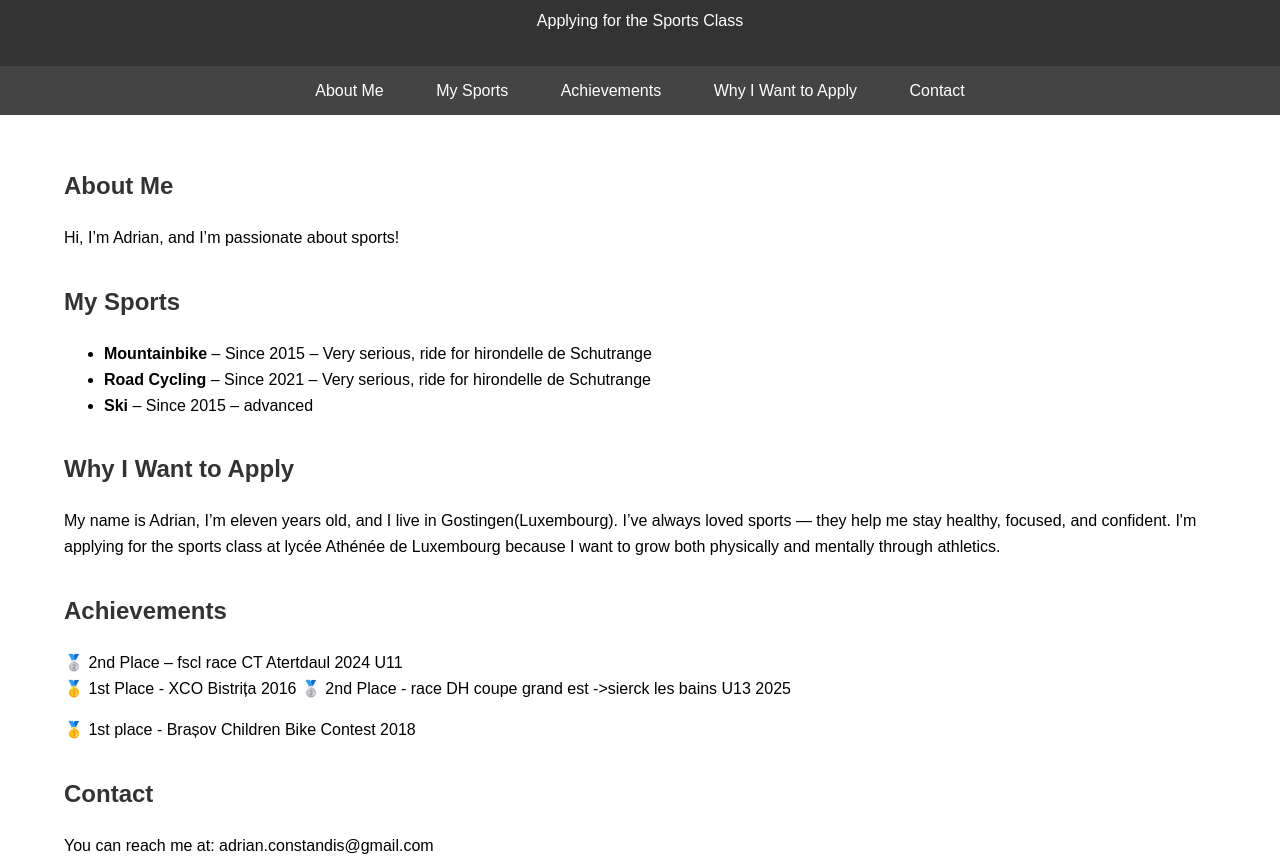
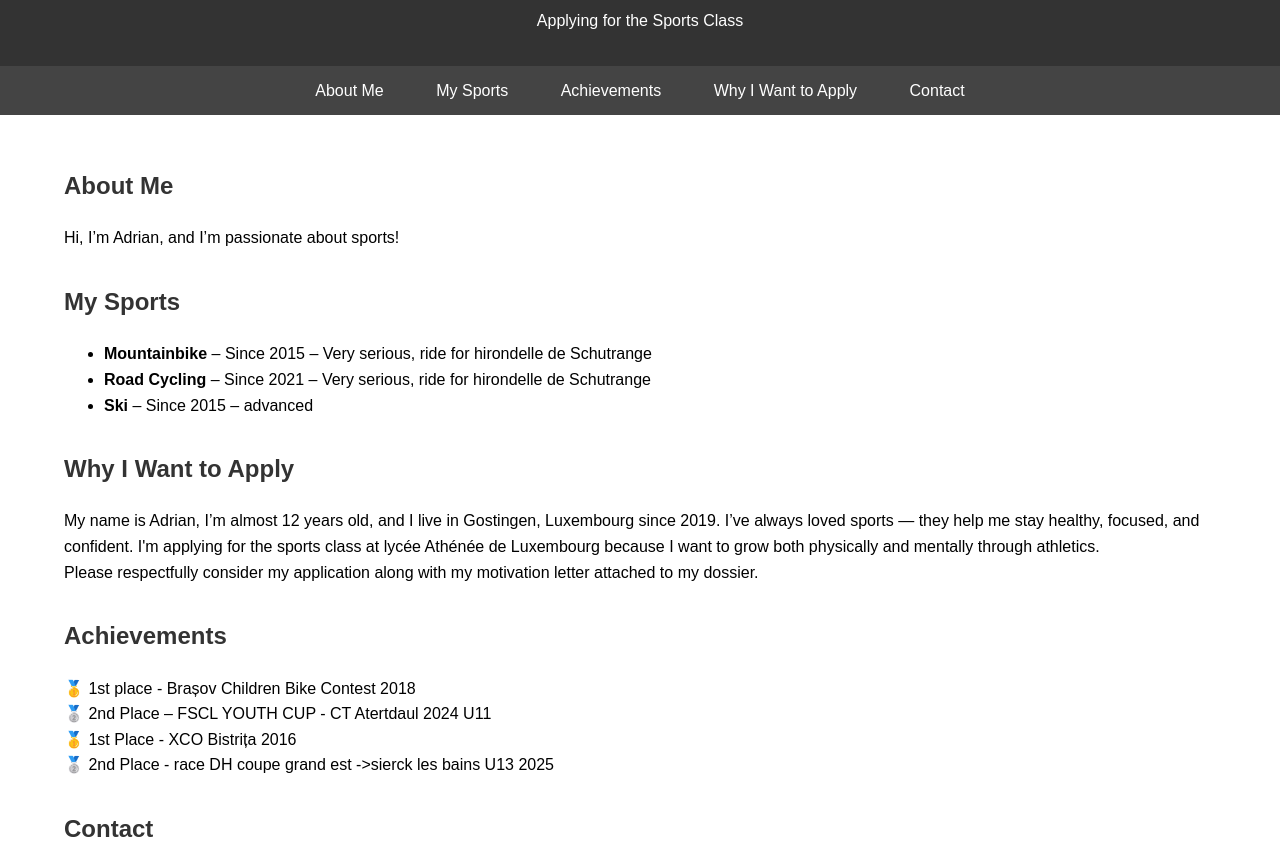
Before and after one commit to Adrian-Constandis/Adrian-Constandis.github.io, a plain HTML site: page index.html in a window 1280 px wide. Shown: the part 102-958 px from the top of the page. Drawn offline with Linux system fonts and the light colour scheme.

Commit message:
Update index.html

```diff
--- a/index.html
+++ b/index.html
@@ -95,17 +95,20 @@
     <section id="whyapply">
   <h2>Why I Want to Apply</h2>
   <p>
-    My name is Adrian, I’m eleven years old, and I live in Gostingen(Luxembourg). I’ve always loved sports — they help me stay healthy, focused, and confident.
+    My name is Adrian, I’m almost 12 years old, and I live in Gostingen, Luxembourg since 2019. I’ve always loved sports — they help me stay healthy, focused, and confident.
     I'm applying for the sports class at lycée Athénée de Luxembourg because I want to grow both physically and mentally through athletics.
+    <br>
+    Please respectfully consider my application along with my motivation letter attached to my dossier.
   </p>
 </section>
 
     <section id="achievements">
       <h2>Achievements</h2>
-      <p>🥈 2nd Place – fscl race CT Atertdaul 2024 U11<br>
-         🥇 1st Place - XCO Bistrița 2016
-         🥈 2nd Place - race DH coupe grand est ->sierck les bains U13 2025 </p>
-         🥇 1st place - Brașov Children Bike Contest 2018
+      <p>🥇 1st place - Brașov Children Bike Contest 2018<br>
+         🥈 2nd Place – FSCL YOUTH CUP - CT Atertdaul 2024 U11<br>
+         🥇 1st Place - XCO Bistrița 2016<br>
+         🥈 2nd Place - race DH coupe grand est ->sierck les bains U13 2025<br>
+      </p>
     </section>
 
     <section id="contact">
```
